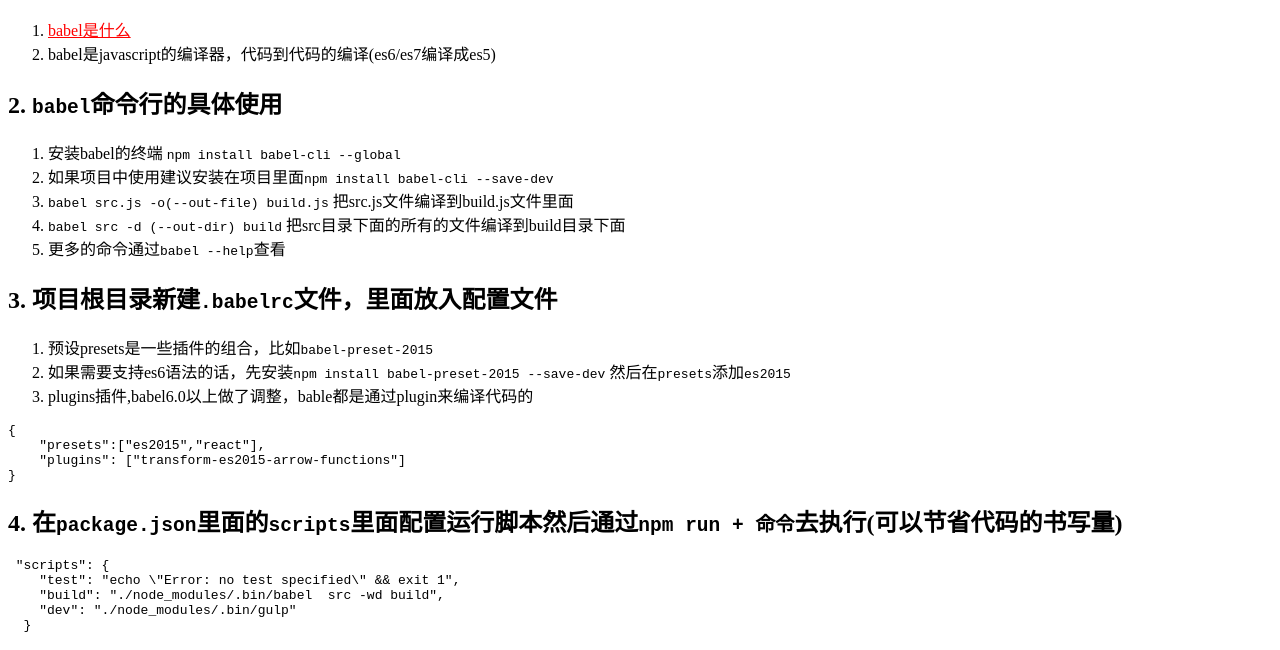
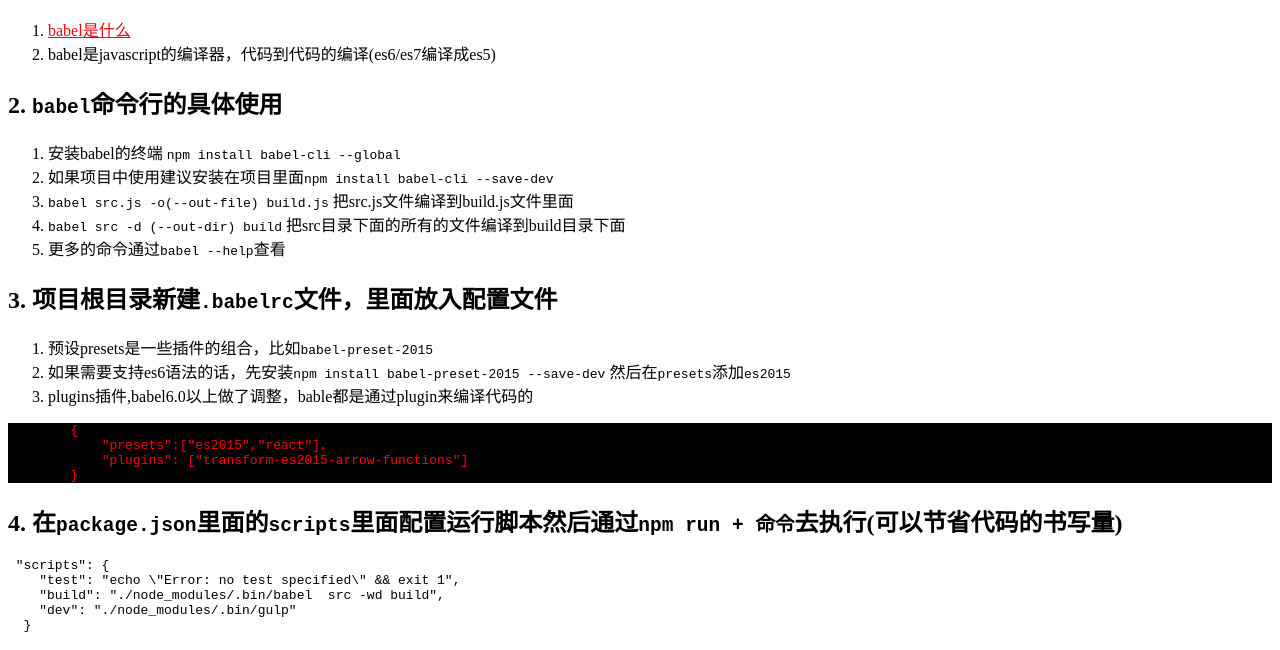
Before and after one commit to miaozhirui/my-note, a plain HTML site: page index.html in a window 1280 px wide. Shown: the part 113-763 px from the top of the page. Drawn offline with Linux system fonts and the light colour scheme.

Commit message:
index.html

```diff
--- a/index.html
+++ b/index.html
@@ -18,11 +18,11 @@
 <li>如果需要支持es6语法的话，先安装<code>npm install babel-preset-2015 --save-dev</code> 然后在<code>presets</code>添加<code>es2015</code></li>
 <li>plugins插件,babel6.0以上做了调整，bable都是通过plugin来编译代码的</li>
 </ol>
-<pre>
-{
-    "presets":["es2015","react"],
-    "plugins": ["transform-es2015-arrow-functions"]
-}
+<pre style="background:black; color:red;">
+	{
+	    "presets":["es2015","react"],
+	    "plugins": ["transform-es2015-arrow-functions"]
+	}
 </pre>
 <h2 id="在package.json里面的scripts里面配置运行脚本然后通过npm-run-命令去执行可以节省代码的书写量">4. 在<code>package.json</code>里面的<code>scripts</code>里面配置运行脚本然后通过<code>npm run + 命令</code>去执行(可以节省代码的书写量)</h2>
 <pre>
```
